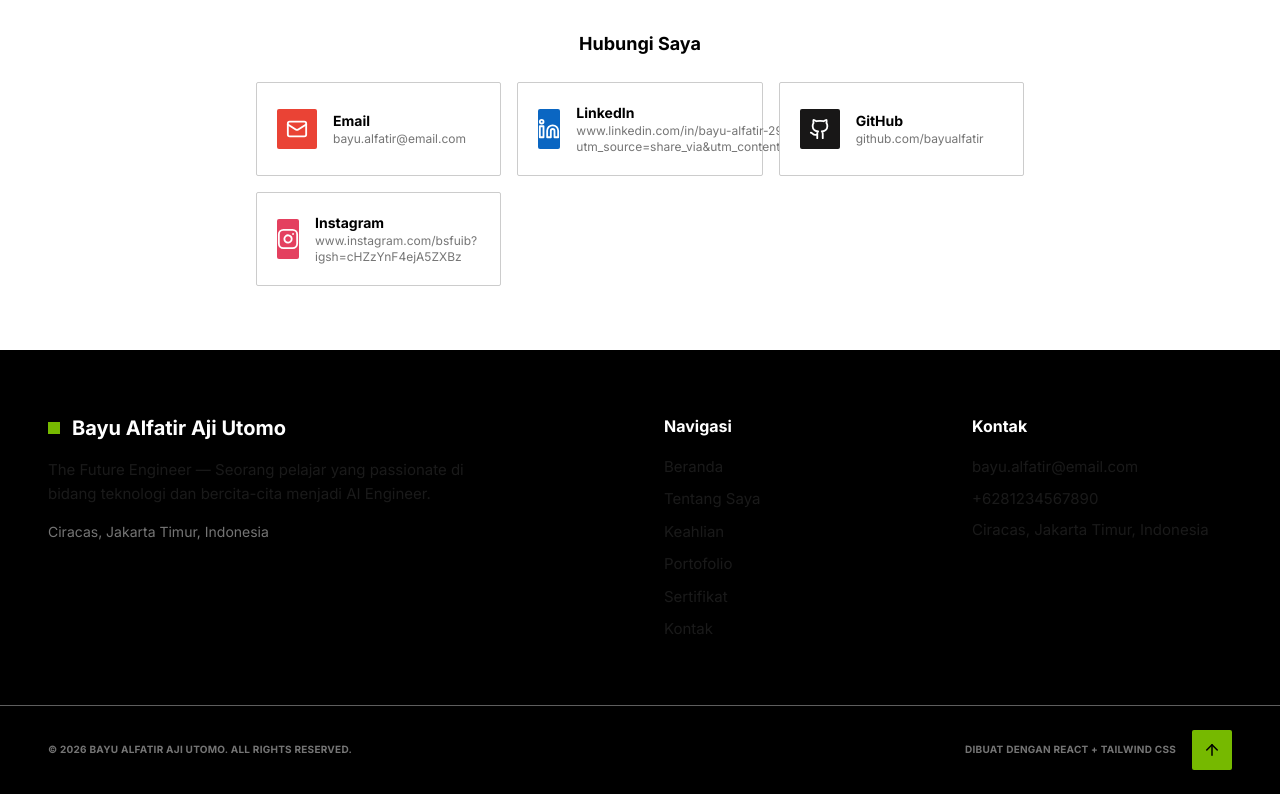
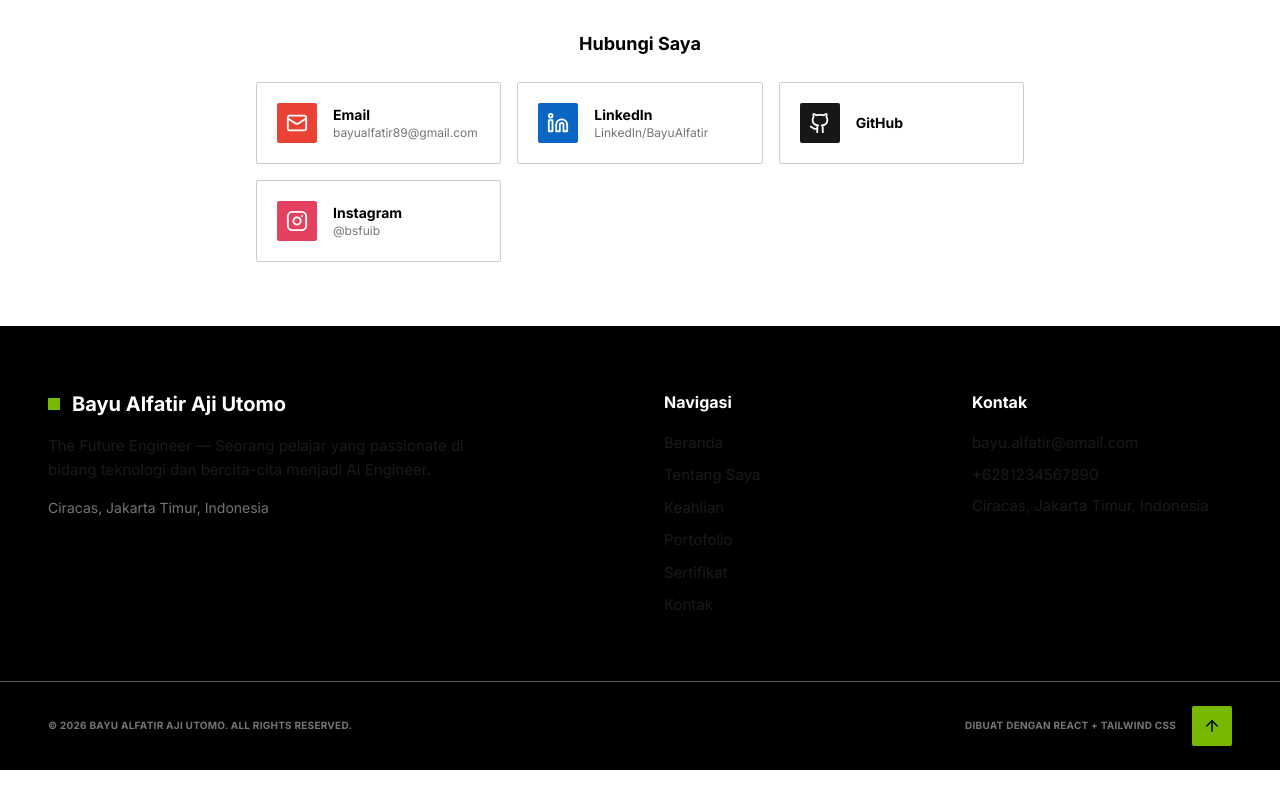
Before and after one commit to C175244/Portofolio-Bayu, a React (Vite) app: page / in a window 1280 px wide. Shown: the part 4193-4987 px from the top of the page. After the commit the page ends 4963 px from the top, so only its background shows below. Built offline with nearby package versions, Linux system fonts and the light colour scheme.

Commit message:
Update Contact.jsx

```diff
--- a/src/Contact.jsx
+++ b/src/Contact.jsx
@@ -74,14 +74,15 @@ export default function Contact() {
                 className="card-nvidia p-5 flex items-center gap-4 group hover:border-nvidia-green transition-colors"
               >
                 <div
-                  className="w-10 h-10 flex items-center justify-center rounded-nvidia text-white transition-transform group-hover:scale-110"
+                  className="w-10 h-10 flex items-center justify-center rounded-nvidia text-white transition-transform group-hover:scale-110 flex-shrink-0"
                   style={{ backgroundColor: social.color }}
                 >
                   {getIcon(social.icon)}
                 </div>
-                <div>
-                  <p className="text-nvidia-ink text-sm font-bold">{social.name}</p>
-                  <p className="text-nvidia-mute text-xs">{social.id === 'email' ? profile.email : social.id === 'whatsapp' ? profile.whatsapp : social.url.replace('https://', '')}</p>
+                {/* Bagian teks yang dirapikan */}
+                <div className="min-w-0">
+                  <p className="text-nvidia-ink text-sm font-bold truncate">{social.name}</p>
+                  <p className="text-nvidia-mute text-xs truncate">{social.displayText}</p>
                 </div>
               </a>
             ))}
```
